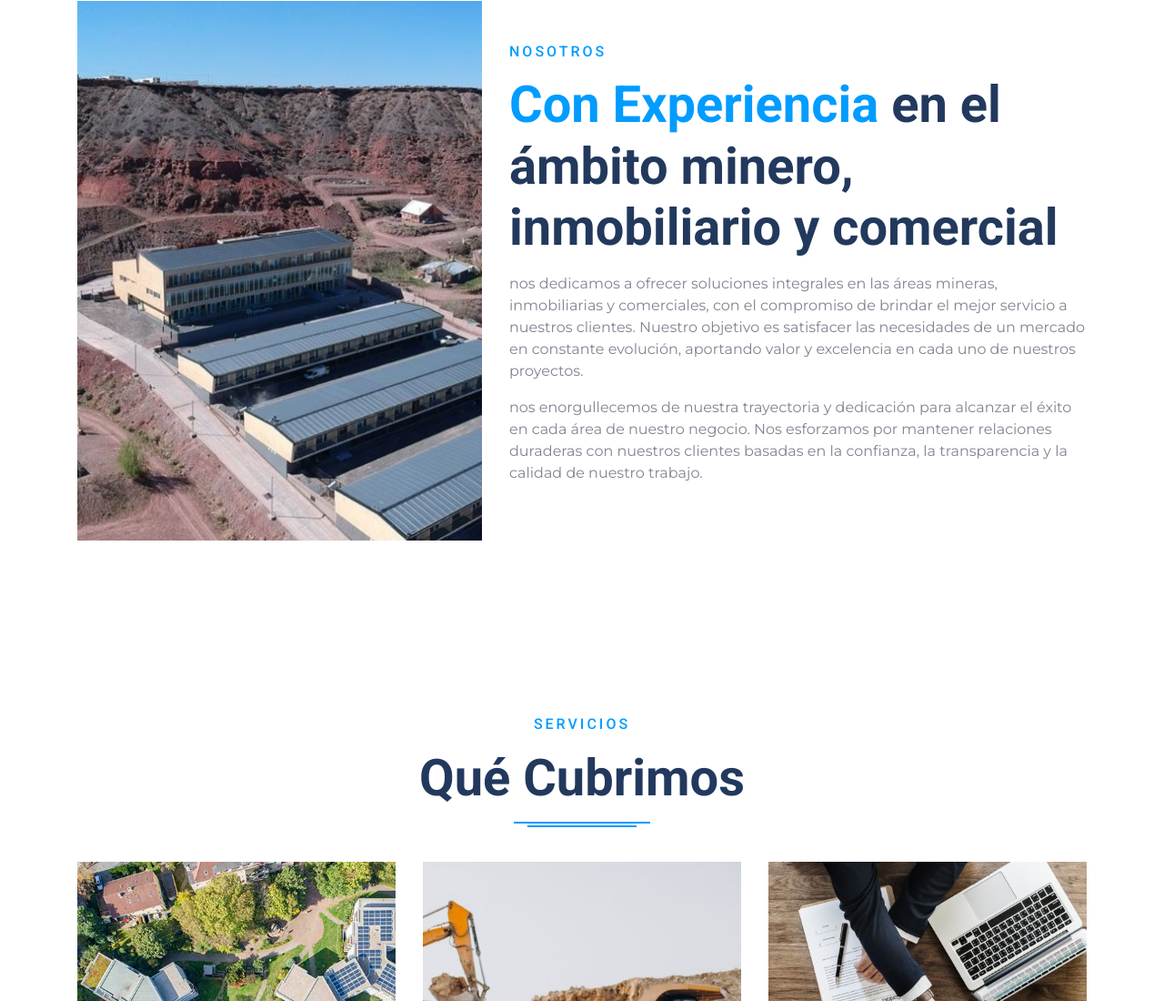
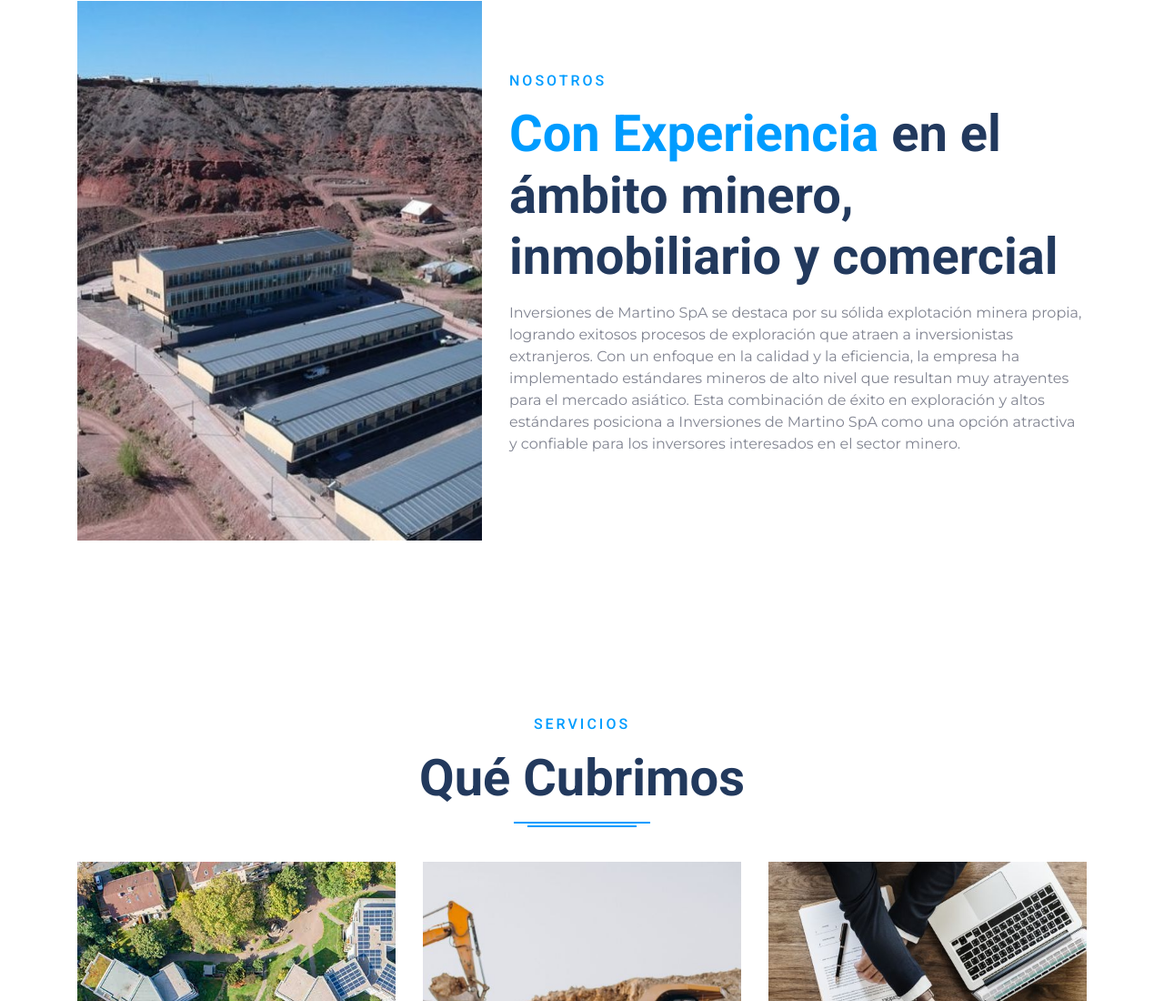
Before and after one commit to davidanibalfernandez/website-inversiones-de-martino, a plain HTML site: page index.html in a window 1280 px wide. Shown: the part 991-2091 px from the top of the page at 91% size. Drawn offline with nearby package versions, Linux system fonts and the light colour scheme.

Commit message:
refactor: update about text

```diff
--- a/index.html
+++ b/index.html
@@ -173,17 +173,14 @@
               minero, inmobiliario y comercial
             </h1>
             <p>
-              nos dedicamos a ofrecer soluciones integrales en las áreas
-              mineras, inmobiliarias y comerciales, con el compromiso de brindar
-              el mejor servicio a nuestros clientes. Nuestro objetivo es
-              satisfacer las necesidades de un mercado en constante evolución,
-              aportando valor y excelencia en cada uno de nuestros proyectos.
-            </p>
-            <p>
-              nos enorgullecemos de nuestra trayectoria y dedicación para
-              alcanzar el éxito en cada área de nuestro negocio. Nos esforzamos
-              por mantener relaciones duraderas con nuestros clientes basadas en
-              la confianza, la transparencia y la calidad de nuestro trabajo.
+              Inversiones de Martino SpA se destaca por su sólida explotación
+              minera propia, logrando exitosos procesos de exploración que
+              atraen a inversionistas extranjeros. Con un enfoque en la calidad
+              y la eficiencia, la empresa ha implementado estándares mineros de
+              alto nivel que resultan muy atrayentes para el mercado asiático.
+              Esta combinación de éxito en exploración y altos estándares
+              posiciona a Inversiones de Martino SpA como una opción atractiva y
+              confiable para los inversores interesados en el sector minero.
             </p>
           </div>
         </div>
```
